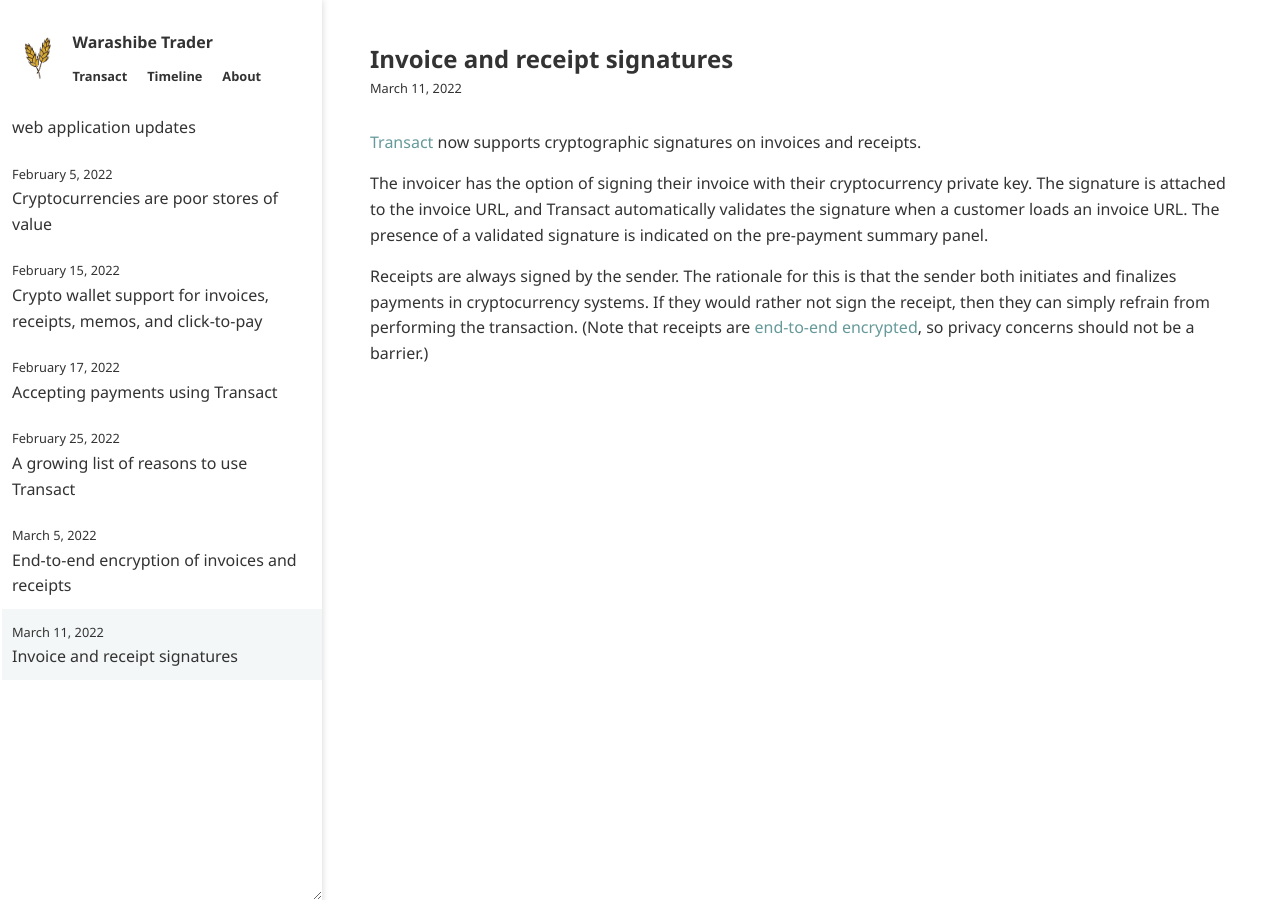
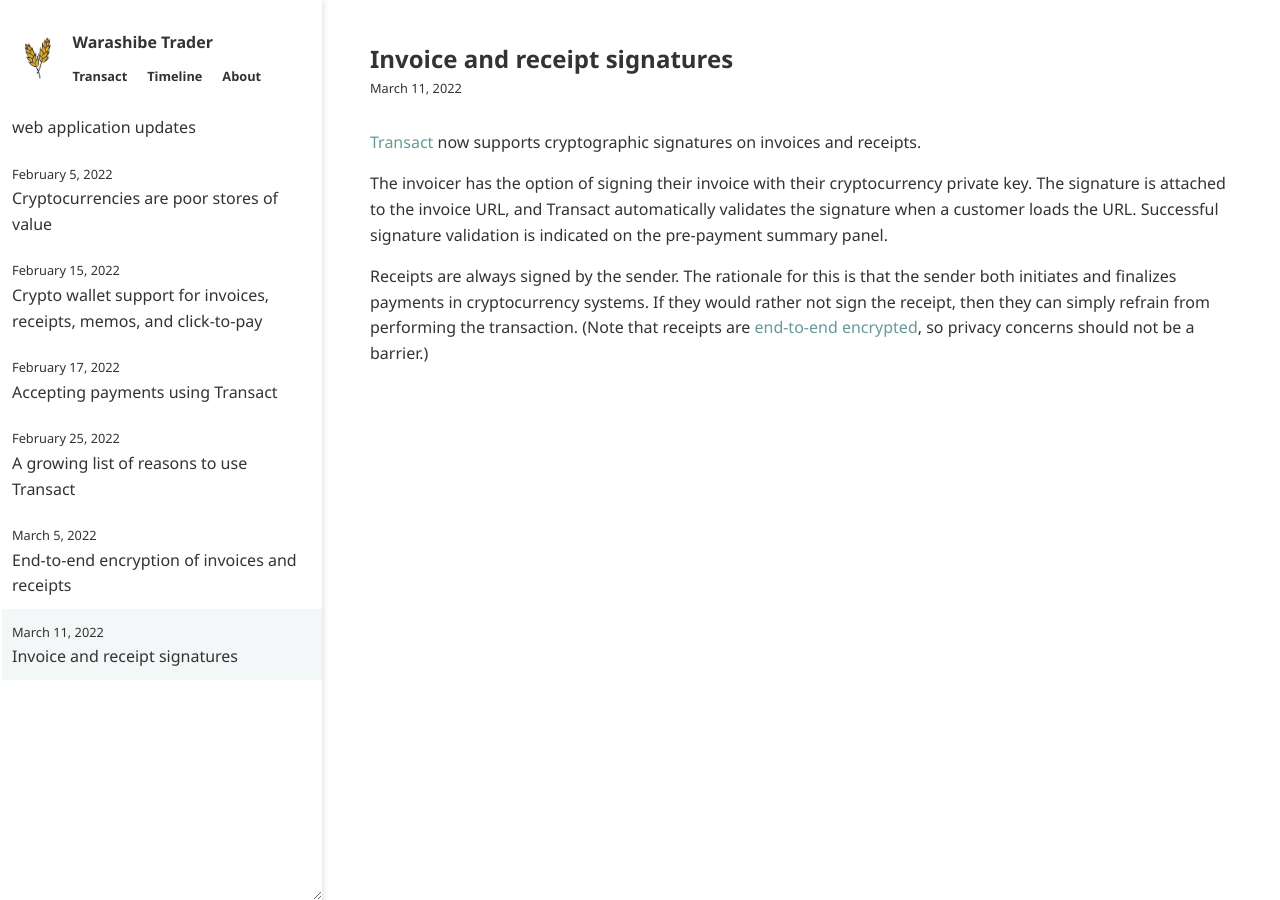
Before and after one commit to warashibetrader/warashibetrader.github.io, a Jekyll site: the page built from _posts/2022-03-11-signatures.md, in a window 1280 px wide. Built offline with Jekyll 4.4.1, drawn with Linux system fonts in a browser that asks for light colours.

Commit message:
Update 2022-03-11-signatures.md

```diff
--- a/_posts/2022-03-11-signatures.md
+++ b/_posts/2022-03-11-signatures.md
@@ -4,6 +4,6 @@
 
 [Transact](https://transactcc.github.io/) now supports cryptographic signatures on invoices and receipts.
 
-The invoicer has the option of signing their invoice with their cryptocurrency private key. The signature is attached to the invoice URL, and Transact automatically validates the signature when a customer loads an invoice URL. The presence of a validated signature is indicated on the pre-payment summary panel.
+The invoicer has the option of signing their invoice with their cryptocurrency private key. The signature is attached to the invoice URL, and Transact automatically validates the signature when a customer loads the URL. Successful signature validation is indicated on the pre-payment summary panel.
 
 Receipts are always signed by the sender. The rationale for this is that the sender both initiates and finalizes payments in cryptocurrency systems. If they would rather not sign the receipt, then they can simply refrain from performing the transaction. (Note that receipts are [end-to-end encrypted]({% post_url 2022-03-05-end-to-end-encryption %}), so privacy concerns should not be a barrier.)
```
